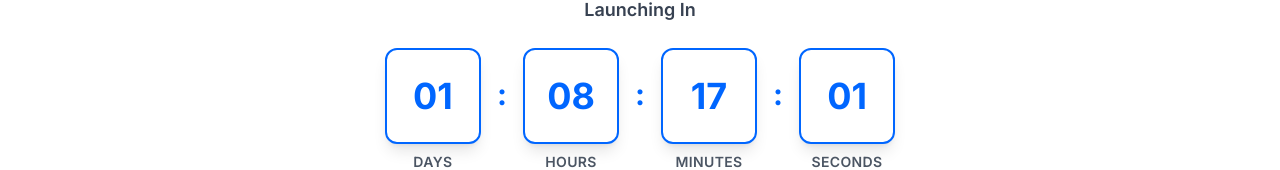
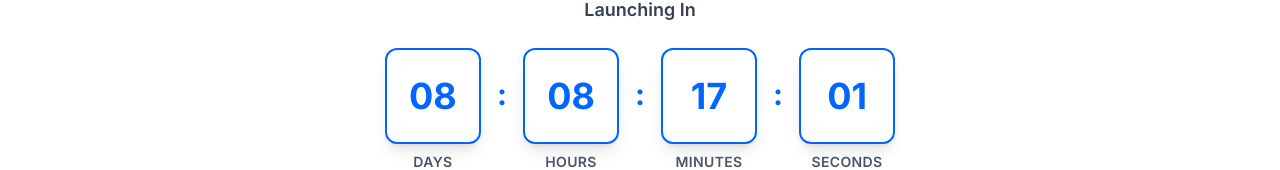
Before and after one commit to SaitamaCoderVN/d2d_langding_page, a Next.js app: page / in a window 1280 px wide. Shown: the part 486-656 px from the top of the page. Built offline with nearby package versions, Linux system fonts and the light colour scheme.

Commit message:
feat: add time

```diff
--- a/src/components/Countdown.tsx
+++ b/src/components/Countdown.tsx
@@ -11,7 +11,7 @@ export default function Countdown() {
   });
 
   useEffect(() => {
-    const launchDate = new Date('2025-11-02T00:00:00').getTime();
+    const launchDate = new Date('2025-11-09T00:00:00').getTime();
 
     const timer = setInterval(() => {
       const now = new Date().getTime();
```
